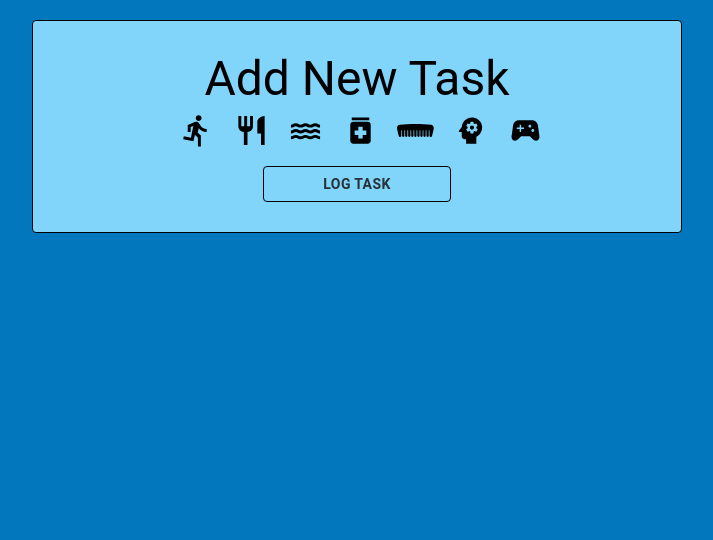
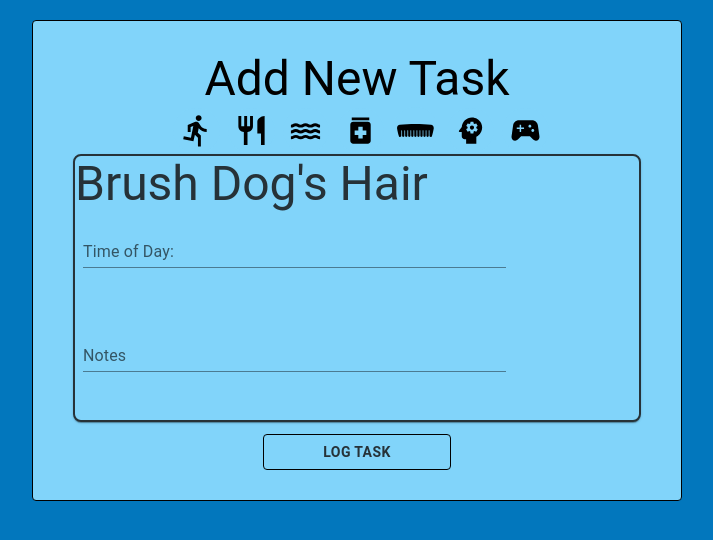
Before and after one commit to 3campos/chorrand, a React (Create React App) app: page /newTask in a window 1280 px wide. Both pictures are taken after a click on the button 698 px from the left and 130 px from the top of the page. Shown: the top 540 px of the page, without its empty margins (283-996 px from the left). Built offline with nearby package versions, Linux system fonts and the light colour scheme; no server answers.

Commit message:
add brushIcon component and brush drop down card

```diff
--- a/src/components/AddTaskCard.jsx
+++ b/src/components/AddTaskCard.jsx
@@ -7,6 +7,7 @@ import WalkDog from './dogTasks/WalkDog';
 import FeedDog from './dogTasks/FeedDog';
 import HydrateDog from './dogTasks/HydrateDog';
 import MedicateDog from './dogTasks/MedicateDog';
+import BrushDog from './dogTasks/BrushDog'
 import {ListComponent} from './ListComponent';
 import {useState, useEffect} from 'react';
 import React from 'react';
@@ -50,7 +51,12 @@ export default function AddTaskCard({children}){
       else if (event === 'MedicationClick'){
         showTaskVar.push(<MedicateDog/>)
         setShowTask(showTaskVar)
-    }}
+      }
+      else if (event === 'BrushClick'){
+        showTaskVar.push(<BrushDog/>)
+        setShowTask(showTaskVar)
+      }
+  }
 
     return(
         <div>
@@ -127,7 +133,7 @@ export default function AddTaskCard({children}){
                         variant="outlined"
                         display='inline-flex'
                         sx={{borderRadius: 20, flexDirection: 'reverse', alignItems: 'center', width: '10%', alignSelf: 'center', backgroundColor: lightBlue[200], borderColor:'black', color: 'black','&:hover':{backgroundColor:teal[200], borderColor:'black', color: '#9d099e'} }}
-                        onClick = { showDogTask }
+                        onClick = {()=>showDogTask('BrushClick')}
                         >
                             <BrushIcon />
                         </IconButton>
--- /dev/null
+++ b/src/components/dogTasks/BrushDog.jsx
@@ -0,0 +1,40 @@
+import * as React from 'react';
+import {Typography, TextField, MenuItem} from '@mui/material'
+import DogTaskDescription from '../DogTaskDescription'
+import Card from '@mui/material/Card'
+import { cyan, blueGrey, lightBlue, teal} from '@mui/material/colors';
+import Grow from '@mui/material/Grow';
+
+export default function WalkDog(){
+
+    const [checked, setChecked] = React.useState(false);
+    const handleChange = () => {
+      setChecked((prev) => !prev);
+    };
+
+    return(
+        <Card
+        key={'BrushDogKey'}
+        sx={{flexDirection: 'reverse', alignItems: 'center', width: '100%', alignSelf: 'center', backgroundColor: lightBlue[200], borderColor:'black', color: blueGrey[900], borderRadius: 2, border: 2, '&:hover':{backgroundColor:teal[200], borderColor:'black', color: '#3e2723'} }}>
+            <div
+            sx={{ml: 4}}
+            >
+                Brush Dog's Hair
+            </div>
+            <div>
+            <TextField
+                    id="standard-textarea"
+                    label={"Time of Day:"}
+                    placeholder=". . ."
+                    multiline
+                    variant="standard"
+                    sx={{width: '75%', color: 'black', m: 1}}
+                    color = 'primary'
+                  />
+            </div>
+            <div>
+                <DogTaskDescription/>
+            </div>
+        </Card>
+    )
+}
```
